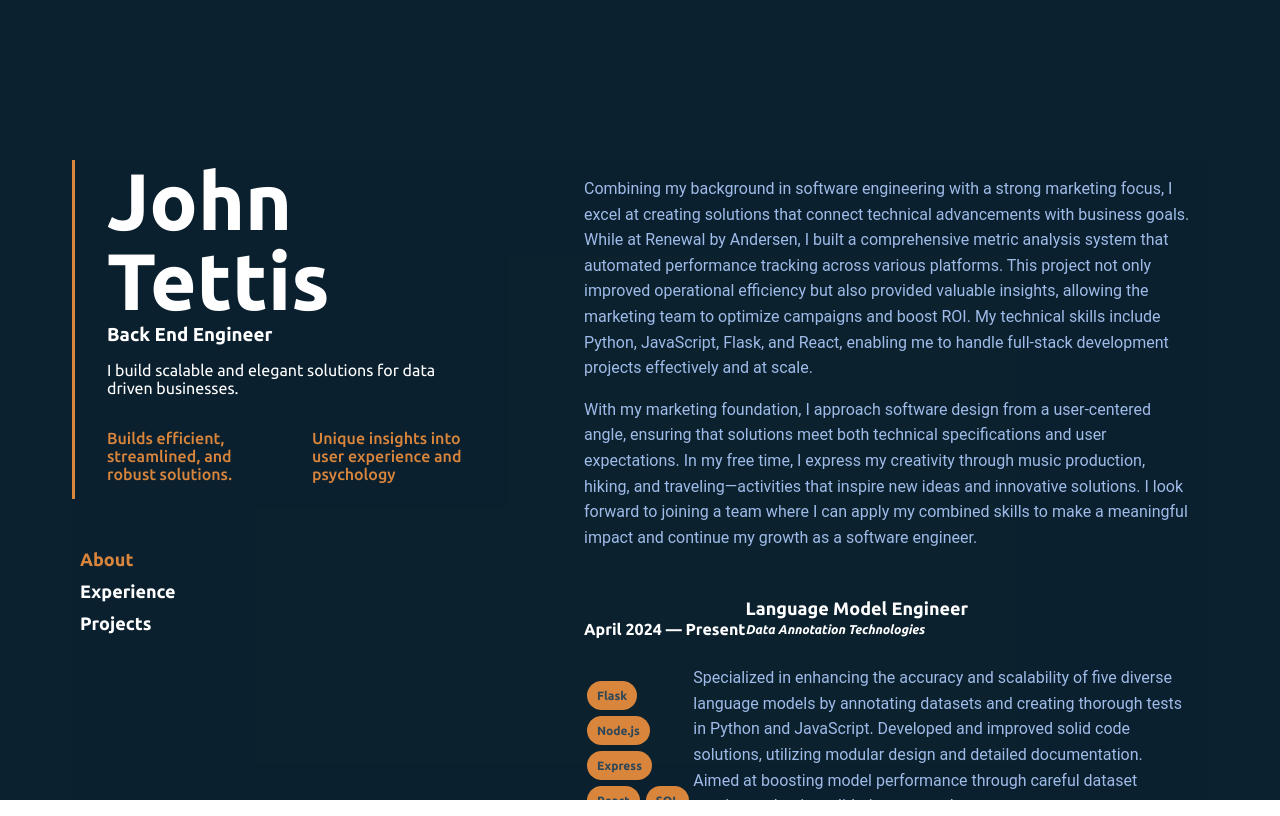
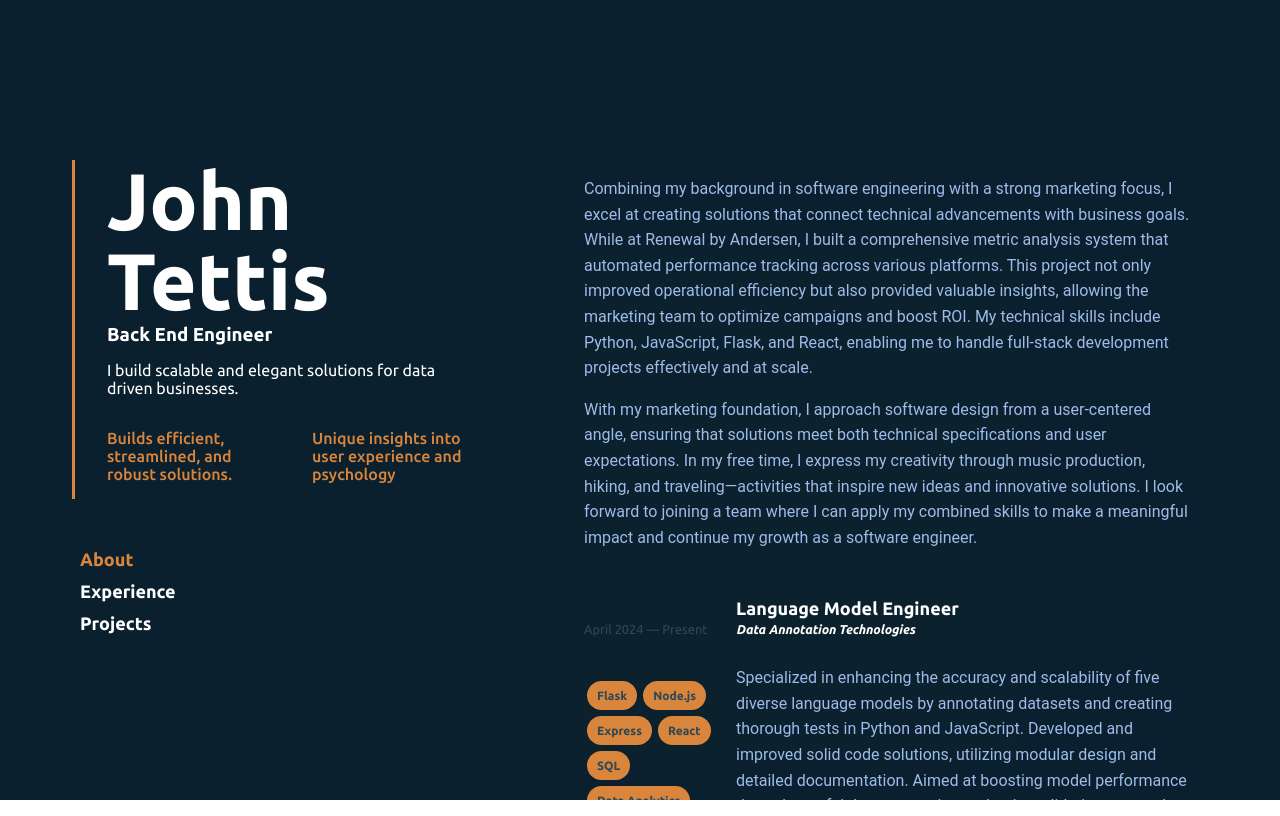
Before and after one commit to john-tettis/portfolio-updated, a React (Create React App) app: page / in a window 1280 px wide. Built offline with nearby package versions, Linux system fonts and the light colour scheme.

Commit message:
some spacing for duration tag and rearranged column and row tags to be near

```diff
--- a/src/styles/WorkCard.css
+++ b/src/styles/WorkCard.css
@@ -16,10 +16,20 @@
     display:flex;
    flex-direction:row;
 }
+.card-column-left{
+    flex:1
+}
+.card-column-right{
+    flex:3
+}
 
 
 .duration{
-    margin-bottom: .7rem;
+    white-space: pre-wrap;
+    font-size:.8rem;
+    font-weight: 400;
+    color:var(--color-6);
+    margin-bottom: .8rem;
 }
 .card-title{
     margin-bottom:0;
@@ -51,12 +61,7 @@
     background: var(--color-1a)
 }
 
-.column-left{
-    flex:1
-}
-.column-right{
-    flex:3
-}
+
 
 @media  screen and (max-width:1199px) {
     .card-row-bottom{
```
